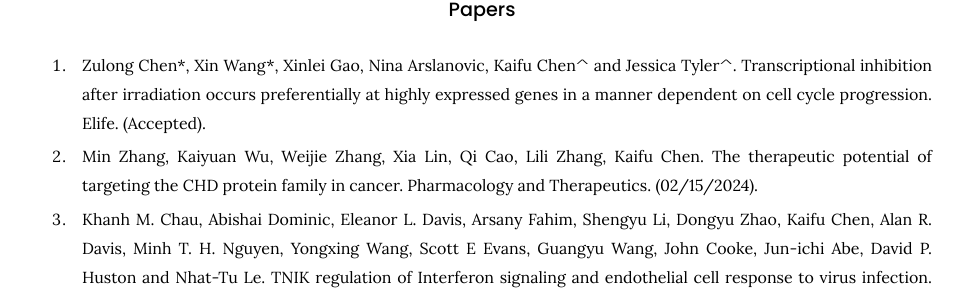
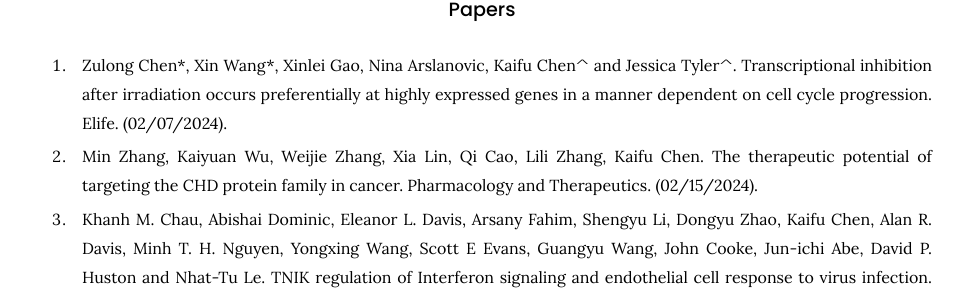
Before and after one commit to kaifuchenlab/kaifuchenlab.github.io, a Jekyll site: the page built from 3.publication/index.md, in a window 1280 px wide and 900 px high, scrolled down 371 px. Shown: the part 205-502 px from the top of the window, without its empty margins (158-1122 px from the left). Built offline with Jekyll 4.4.1, drawn with Linux system fonts in a browser that asks for light colours.

Commit message:
Update index.md

```diff
--- a/3.publication/index.md
+++ b/3.publication/index.md
@@ -20,7 +20,7 @@ Research Square.
 ### Papers
 
 83. Zulong Chen\*, Xin Wang\*, Xinlei Gao, Nina Arslanovic, Kaifu Chen^ and Jessica Tyler^. Transcriptional inhibition after irradiation occurs preferentially at highly expressed genes in a manner dependent on cell cycle progression.
-Elife. (Accepted).
+Elife. (02/07/2024).
 
 82. Min Zhang, Kaiyuan Wu, Weijie Zhang, Xia Lin, Qi Cao, Lili Zhang, Kaifu Chen. The therapeutic potential of targeting the CHD protein family in cancer.
 Pharmacology and Therapeutics. (02/15/2024).
```
